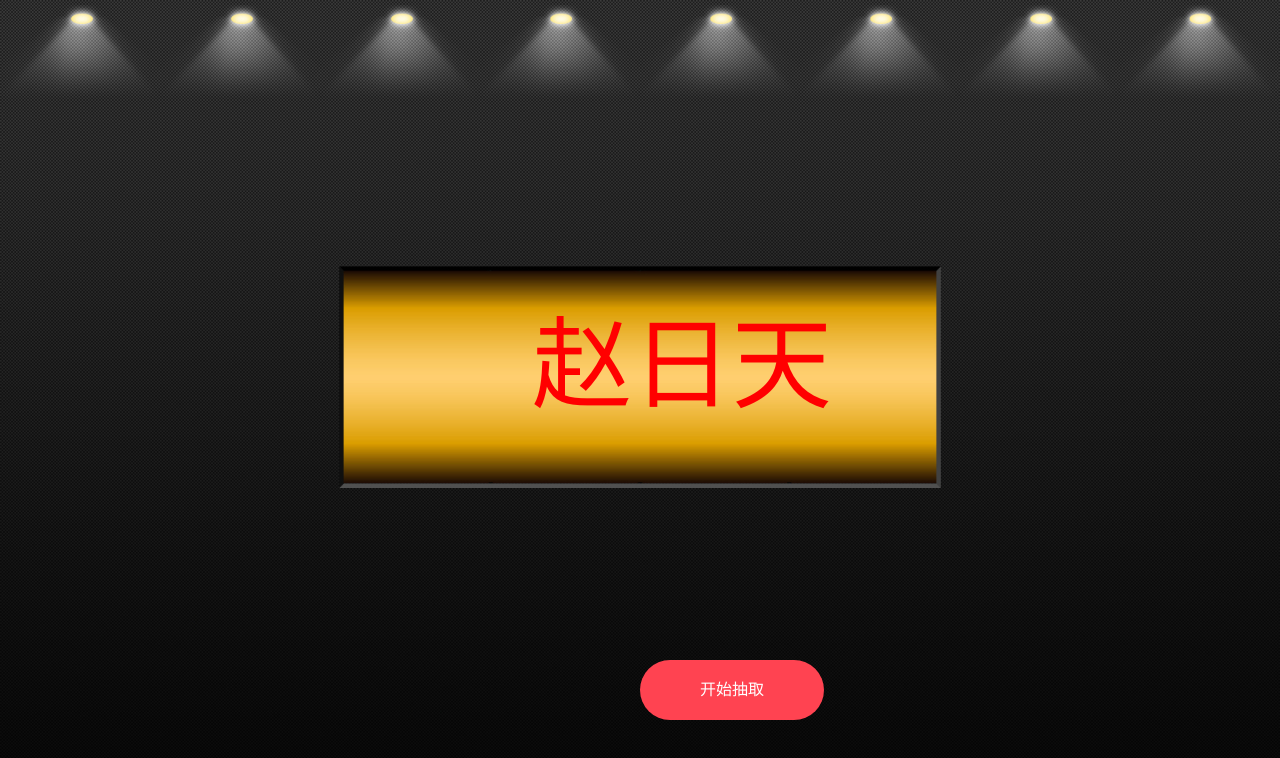
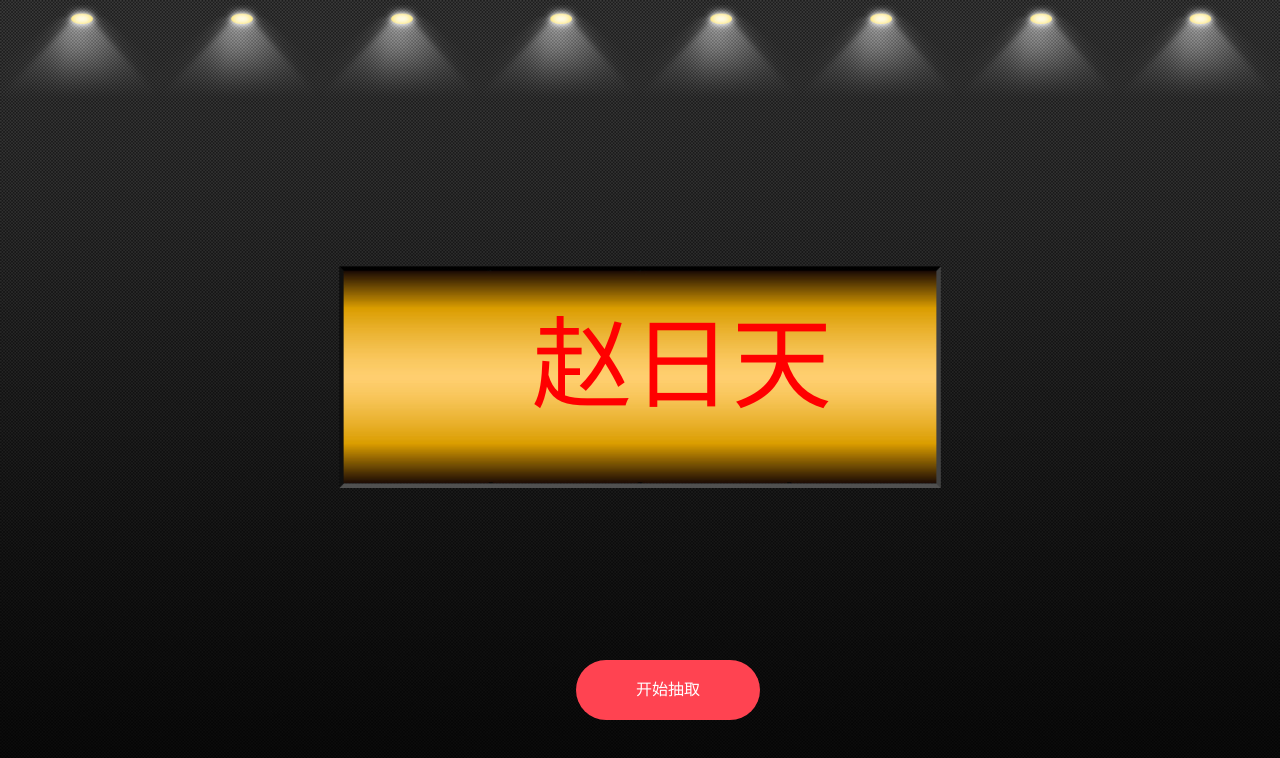
Before and after one commit to Mori-his/LuckyDraw, a plain HTML site: page index.html in a window 1280 px wide. Drawn offline with Linux system fonts and the light colour scheme.

Commit message:
updata css

```diff
--- a/css/style.css
+++ b/css/style.css
@@ -62,6 +62,7 @@ li {
     position: absolute;
     bottom: 10%;
     font-weight: bold;
+    margin-left: -5% !important;
 }
 .middle {
     display: inline-block;
```
